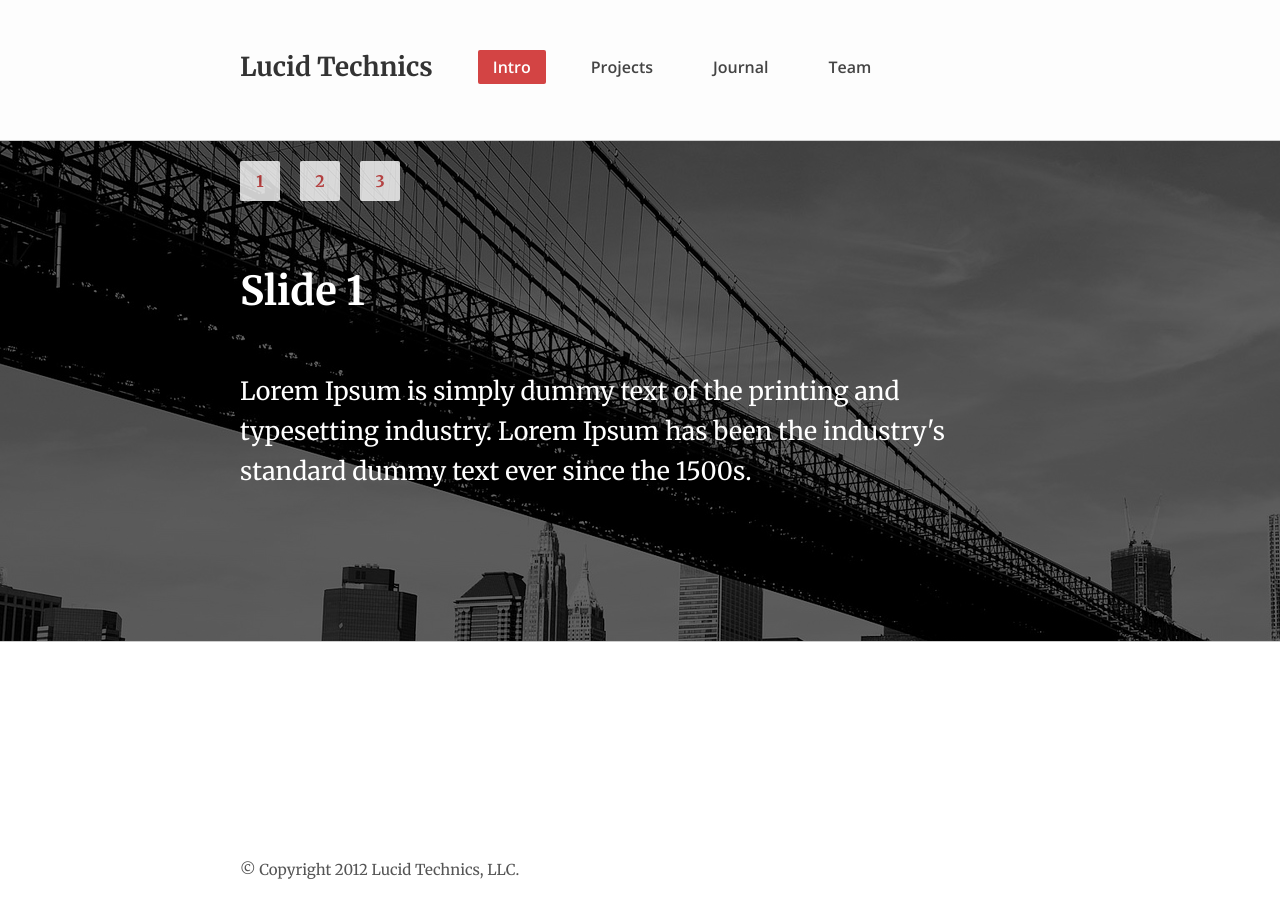
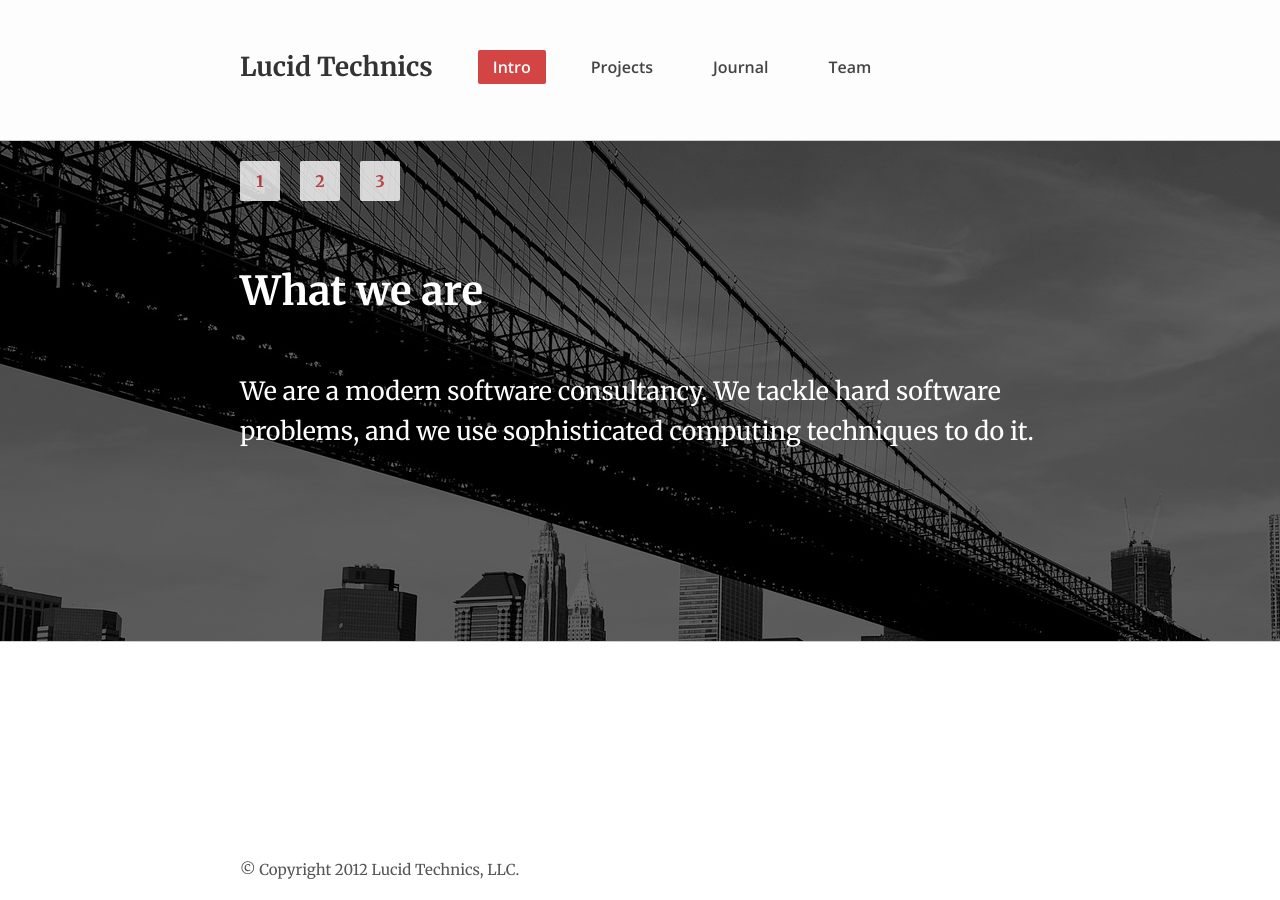
Before and after one commit to LucidTechnics/lucidtechnics.github.com, a Jekyll site: the page built from index.html, in a window 1280 px wide. Built offline with Jekyll 4.4.1, drawn with Linux system fonts in a browser that asks for light colours; nearby versions of some CDN libraries.

Commit message:
Updated index.html

```diff
--- a/index.html
+++ b/index.html
@@ -3,8 +3,8 @@ layout: default
 permalink: /
 
 slides:
-- title: Slide 1
-  teaser: Lorem Ipsum is simply dummy text of the printing and typesetting industry. Lorem Ipsum has been the industry's standard dummy text ever since the 1500s.
+- title: What we are
+  teaser: We are a modern software consultancy.  We tackle hard software problems, and we use sophisticated computing techniques to do it.
   image: /images/nyc-bg.jpeg
 - title: Slide 2
   teaser: Lorem Ipsum is simply dummy text of the printing and typesetting industry. Lorem Ipsum has been the industry's standard dummy text ever since the 1500s.
```
